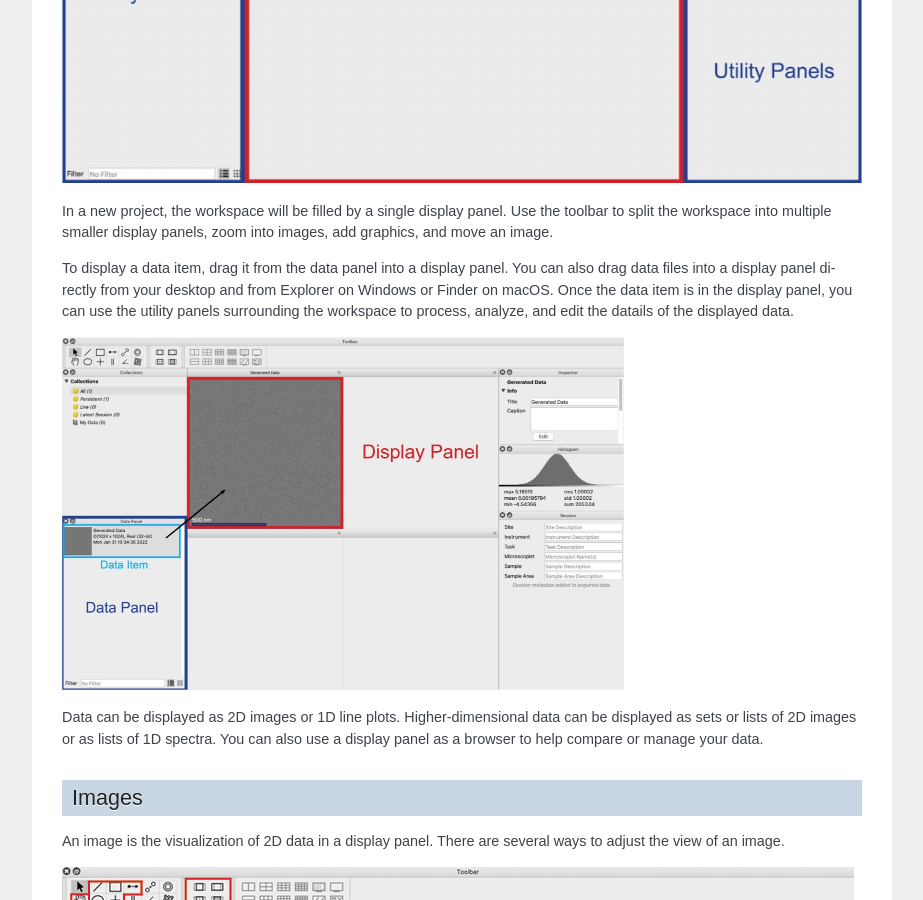
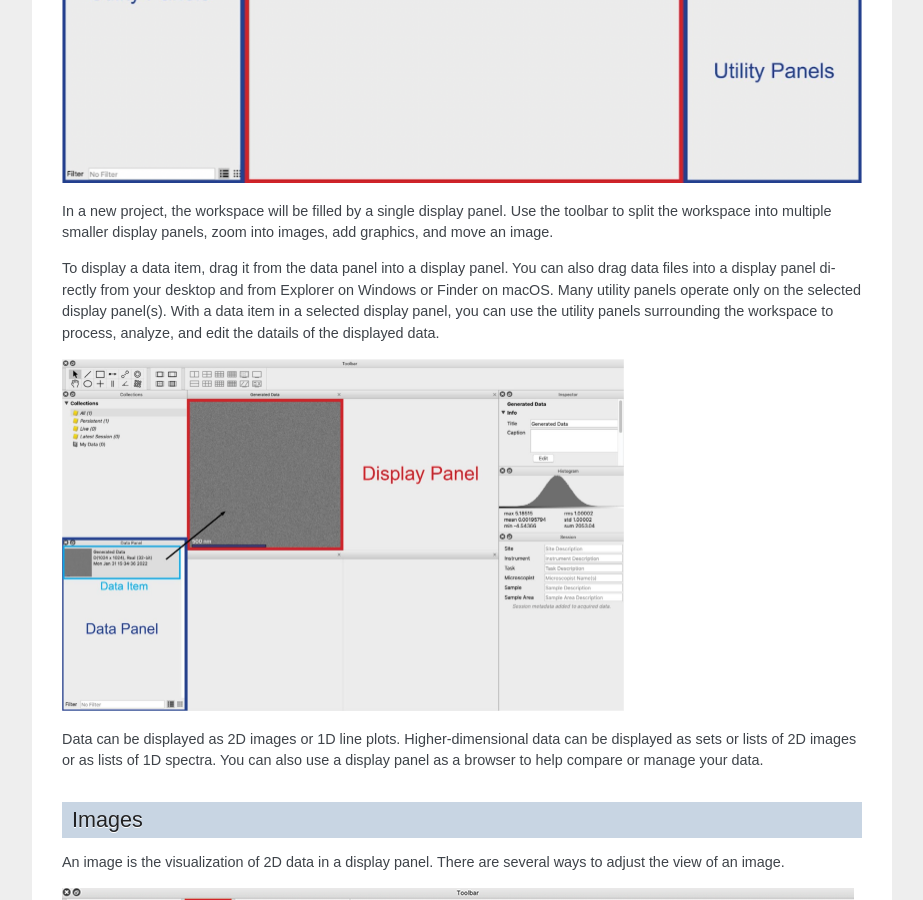
Before and after one commit to nion-software/nionswift, a Sphinx documentation site: the page built from docs/display_panels.rst, in a window 1280 px wide and 900 px high, scrolled down 485 px. Shown: the whole window, without its empty margins (198-1121 px from the left). Built offline with Sphinx 7.4.7, drawn with Linux system fonts in a browser that asks for light colours; part of the change alters nothing that is shown; some of the changed text lies outside the part shown.

Commit message:
Display Panel Edits 2

```diff
--- a/docs/display_panels.rst
+++ b/docs/display_panels.rst
@@ -13,7 +13,7 @@ The center of the window is called the workspace and it is where data is visuali
 
 In a new project, the workspace will be filled by a single display panel. Use the toolbar to split the workspace into multiple smaller display panels, zoom into images, add graphics, and move an image.
 
-To display a data item, drag it from the data panel into a display panel. You can also drag data files into a display panel directly from your desktop and from Explorer on Windows or Finder on macOS. Once the data item is in the display panel, you can use the utility panels surrounding the workspace to process, analyze, and edit the datails of the displayed data.
+To display a data item, drag it from the data panel into a display panel. You can also drag data files into a display panel directly from your desktop and from Explorer on Windows or Finder on macOS. Many utility panels operate only on the selected display panel(s). With a data item in a selected display panel, you can use the utility panels surrounding the workspace to process, analyze, and edit the datails of the displayed data.
 
 .. image:: graphics/data_to_display.png
     :width: 562
@@ -39,11 +39,11 @@ Move an image by selecting the move tool from the toolbar and then clicking and
 
 Scale images by selecting one of the scale options from the toolbar or zoom in and out of an image by using the + and - keys. A data item will be set to fit to the enclosed space by default when it is first displayed. With the toolbar buttons, you can choose to have the image fit to the display panel, fill the display panel, scale to a 1:1 ratio of image pixels to screen pixels, or scale to a 2:1 ratio of image pixels to screen pixels. If the scale is set to fit or fill the display panel, the image will rescale with the display panel if it is resized. If the scale is set to either the 1:1 or 2:1 ratios, the image will not scale with the display panel. Scaling of a selected image can also be performed by using the Display menu and selecting Fit to View, Fill View, 1:1 View, or 1:2 View.
 
-**Changing Colors**
+**Changing Colors, Contrast, and Brightness**
 
 Change the set of colors an image uses by choosing a color map in the Image Data subsection of the Inspector panel. Here, you can also change the contrast and brightness of the image.
 
-**Adding Graphics**
+**Adding Image Graphics**
 
 Add image graphics to an image by using either the toolbar or the [Graphics] menu. The line, ellipse, rectangle, and point graphics are image graphics. See Image Graphics
 
@@ -61,11 +61,11 @@ A line plot is the visualization of 1D data in a display panel. Changing several
     :width: 792
     :alt: Adjusting Line Plots
 
-**Moving Data**
+**Adjusting Data**
 
 Move the data along an axis of a line plot by clicking and dragging on either the left or bottom axis.
 
-**Adjusting Axes**
+**Zooming on Axes**
 
 Zoom in or out on an axis by using [Ctrl + Click] (or [Cmd+Click] for macOS) and dragging along the axis. Zoom in on the left axis by dragging upward and out by dragging downward. Similarly, Zoom in on the bottom axis by dragging right and out by dragging left.
 
@@ -73,19 +73,19 @@ Zoom in or out on an axis by using [Ctrl + Click] (or [Cmd+Click] for macOS) and
 
 Reset the axes, by double clicking on each axis. By default, the axes of a line plot will scale automatically.
 
-**Using Log Scales**
+**Using a Log Scale Y Axis**
 
 Set the Y axis of a line plot to a logarithmic scale by checking the “Log Scale (Y)” checkbox in the Line Plot Display subsection of the Inspector panel.
 
-**Choosing Display Type**
+**Switching Coordinate Systems**
 
 Choose to display calibrated or uncalibrated values in the Calibrations subsection of the Inspector panel. By default, a line plot will display calibrated values. You can manually change the calibration in the Inspector panel, but if the line plot data is the result of a computation or acquisition, then the calibrations will be reset if the data is recalculated or reacquired.
 
-**Changing Colors**
+**Changing Colors, Contrast, and Brightness**
 
 Change the fill color, stroke color, and stroke weight of a line plot in the Line Plot Display Layers subsection of the Inspector panel.
 
-**Adding Graphics**
+**Adding Line Plot Graphics**
 
 Add line plot graphics to a line plot by using either the toolbar or the [Graphics] menu. The channel and interval graphics are line plot graphics. See :ref:`line plot graphics`.
 
```
